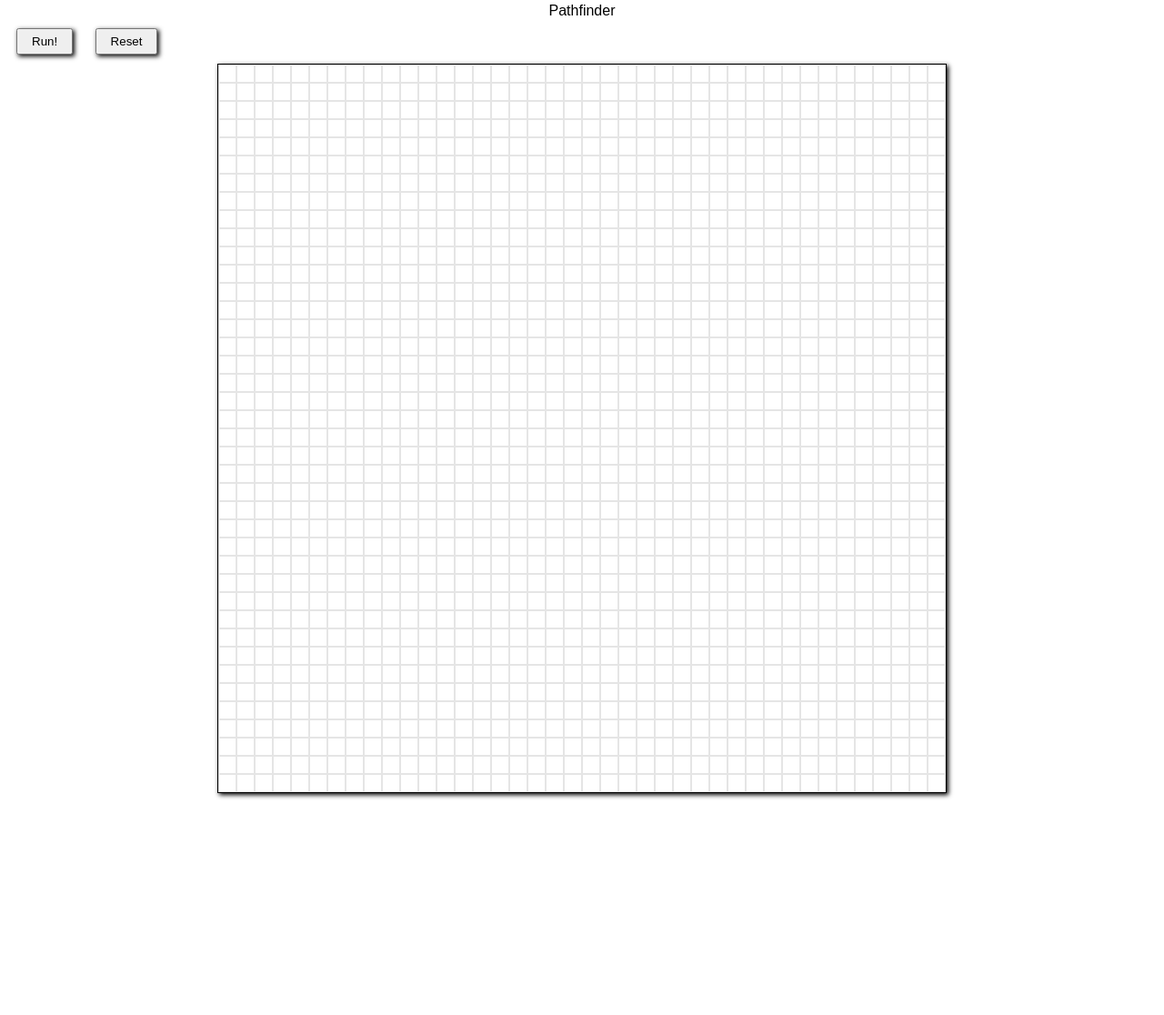
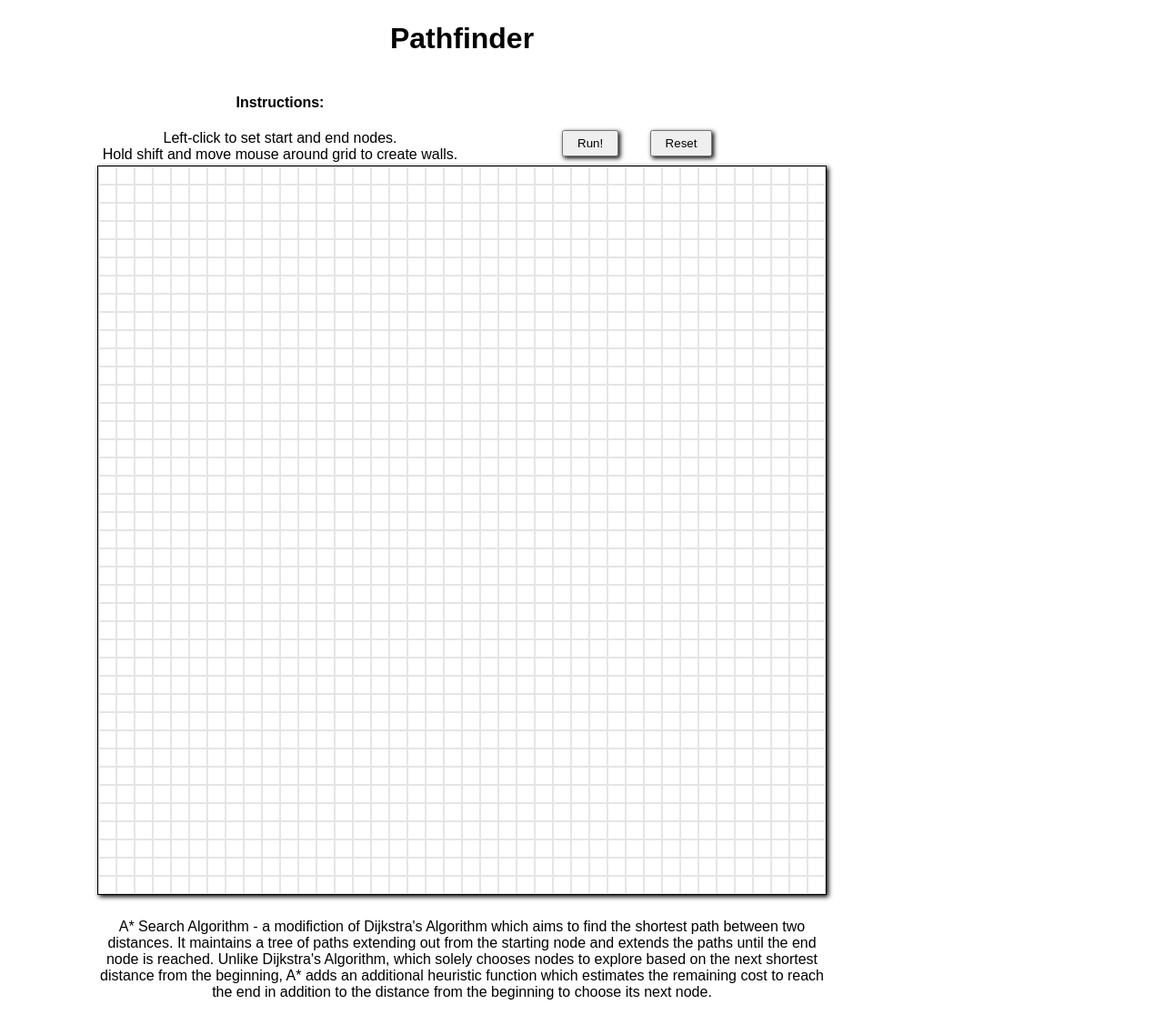
Before and after one commit to cliff-bielinski/pathfinder, a plain HTML site: page index.html in a window 1280 px wide. Shown: the part 5-1121 px from the top of the page at 91% size. Before the commit the page ends 885 px from the top, so only its background shows below. Drawn offline with Linux system fonts and the light colour scheme.

Commit message:
fix g score calculation + CSS

```diff
--- a/index.html
+++ b/index.html
@@ -6,15 +6,30 @@
         <title>Pathfinder</title>
     </head>
     <body>
+        <div class="wrapper">
             <header>
-            Pathfinder
+                <h1>Pathfinder</h1>
             </header>
-        <buttons>
+            <section id="instructions">
+                <h4>Instructions:</h4>
+                Left-click to set start and end nodes.<br>
+                Hold shift and move mouse around grid to create walls.
+            </section>
+            <buttons id="buttons">
                 <button id="run" onclick="run()">Run!</button>
                 <button id="reset" onclick="reset()">Reset</button>
             </buttons>
             <div class="container" id="grid"></div>
-        <div class="about"></div>
+            <div class="about">
+                <p>A* Search Algorithm - a modifiction of Dijkstra's Algorithm which aims to find the shortest path
+                    between two distances. It maintains a tree of paths extending out from the starting node and extends
+                    the paths until the end node is reached. Unlike Dijkstra's Algorithm, which solely chooses nodes to explore
+                    based on the next shortest distance from the beginning, A* adds an additional heuristic function which
+                    estimates the remaining cost to reach the end in addition to the distance from the beginning
+                    to choose its next node.
+                </p>
+            </div>
+        </div>
         <script src="priority.js"></script>
         <script src="pathfinder.js"></script>
     </body>
--- a/pathfinder.js
+++ b/pathfinder.js
@@ -187,7 +187,7 @@ async function findPath(start, end){
 
     // while there are remaining possible nodes to explore, continue algorith,
     while (!openQueue.empty()){
-        await sleep(100); // slows loop for better visualization
+        await sleep(10); // slows loop for better visualization
         let currentNode = openQueue.dequeue().value;
         openSet.delete(currentNode);
 
@@ -208,7 +208,7 @@ async function findPath(start, end){
 
         //updates scores for neighbors and places neighbors in priority queue if not already present
         neighbors.forEach(neighbor => {
-            let tempG = currentScores.g + 1;
+            let tempG = currentScores.g + 20;
             let neighborScores = getScores(neighbor);
             if (tempG < neighborScores.g){
                 assignParent(currentNode, neighbor);
@@ -222,8 +222,6 @@ async function findPath(start, end){
                 }
             }
         });
-
-
     }
 }
 
--- a/style.css
+++ b/style.css
@@ -4,15 +4,26 @@ body {
 
 header {
     text-align: center;
+    grid-column: 1/6;
 }
 
 button {
     padding: 5px 15px 5px 15px;
     box-shadow: 2px 2px 5px black;
-    margin: 10px;
+    margin: 60px 20px 10px 10px;
+}
+
+
+
+.wrapper {
+    display: grid;
+    width: 1000px;
+    height: 1000px;
+    grid-template-columns: repeat(5, 1fr);
 }
 
 .container {
+    grid-column: 1/6;
     display: grid;
     width: 800px;
     height: 800px;
@@ -24,3 +35,14 @@ button {
 .node {
     border: 0.1px solid rgba(0, 0, 0, 0.1);
 }
+
+.about {
+    grid-column: 1/6;
+    text-align: center;
+    margin: 10px 100px 0px 100px;
+}
+
+#instructions {
+    text-align: center;
+    grid-column: 1/4;
+}
```
Also changed, not shown: outline.txt. Lines whose indentation alone changed are shown as unchanged.
